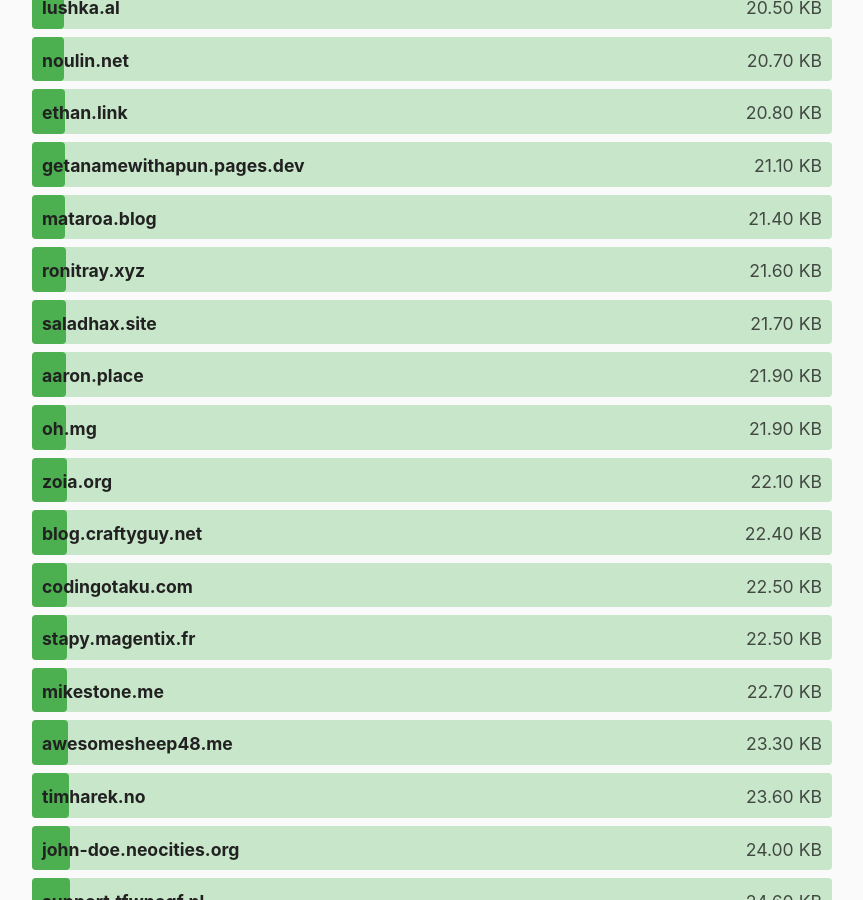
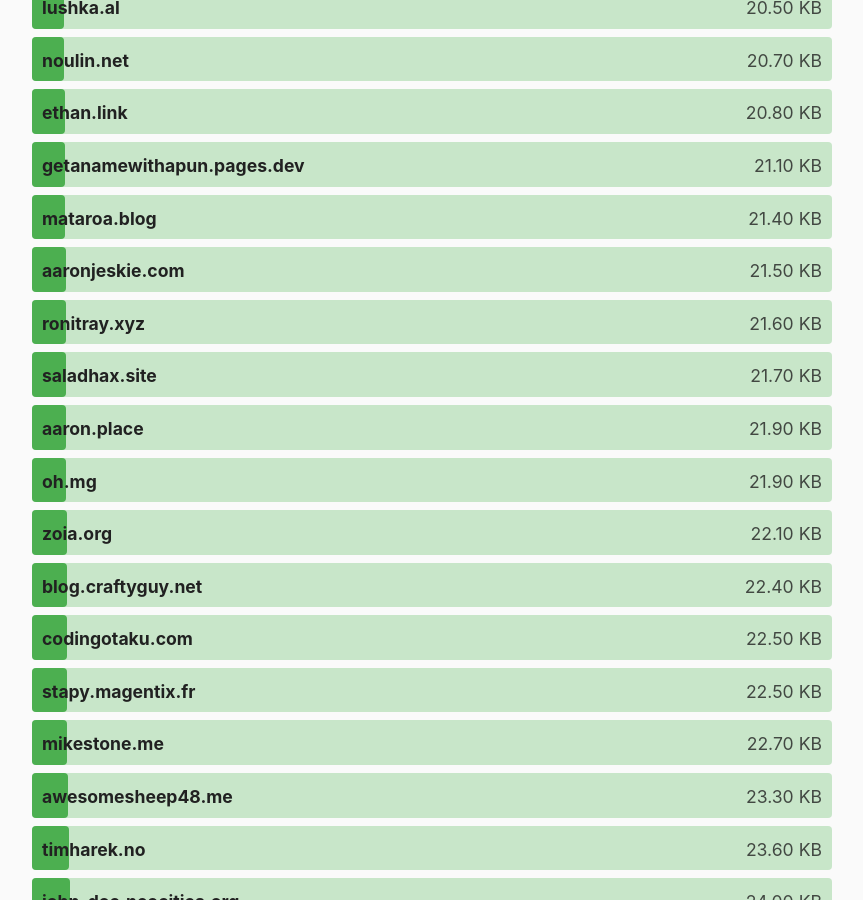
Before and after one commit to kevquirk/512kb.club, a Jekyll site: the page built from index.md, in a window 1280 px wide and 900 px high, scrolled down 6690 px. Shown: the whole window, without its empty margins (208-1071 px from the left). Built offline with Jekyll 4.4.1, drawn with Linux system fonts in a browser that asks for light colours.

Commit message:
adding aaronjeskie.com

```diff
--- a/_data/sites.yml
+++ b/_data/sites.yml
@@ -58,6 +58,11 @@
   size: 97.2
   last_checked: 2022-03-20
 
+- domain: aaronjeskie.com
+  url: https://aaronjeskie.com/
+  size: 21.5
+  last_checked: 2022-04-08
+
 - domain: aaron.place
   url: https://aaron.place/
   size: 21.9
```
